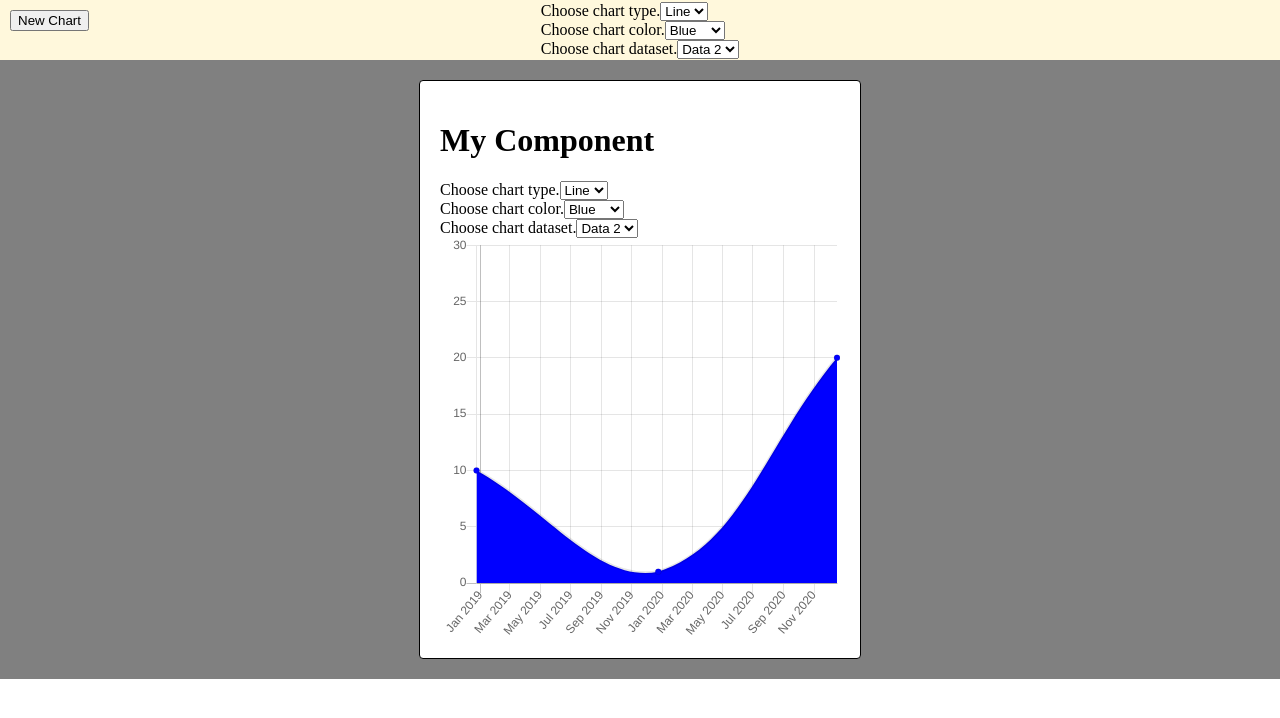
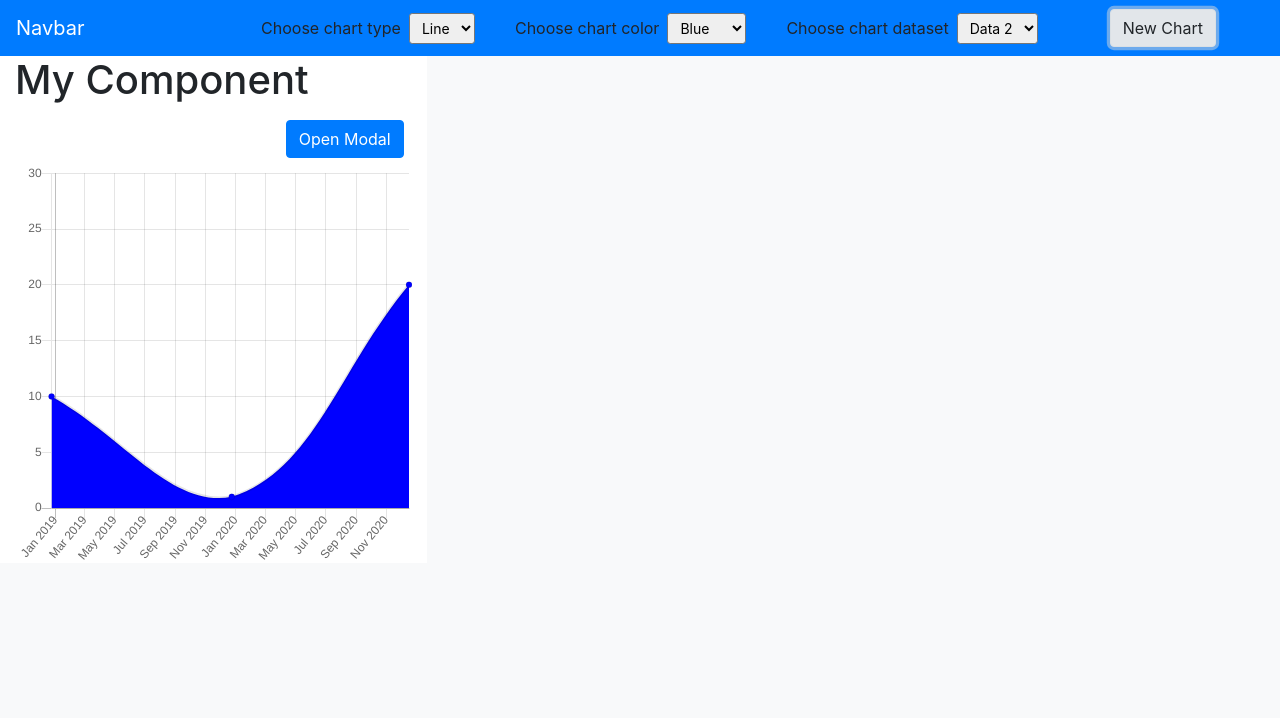
Before and after one commit to AndSzy/Data-Dashboard, a Vue app: page / in a window 1280 px wide. Both pictures are taken after a click on the button "New Chart". Shown: the top 718 px of the page. Built offline with nearby package versions, Linux system fonts and the light colour scheme.

Commit message:
Bootstrap Added

```diff
--- a/package.json
+++ b/package.json
@@ -8,6 +8,8 @@
     "lint": "vue-cli-service lint"
   },
   "dependencies": {
+    "bootstrap": "^4.5.3",
+    "bootstrap-vue": "^2.19.0",
     "chart.js": "^2.9.4",
     "core-js": "^3.6.5",
     "vue": "^2.6.11",
--- a/public/index.html
+++ b/public/index.html
@@ -3,11 +3,11 @@
   <head>
     <meta charset="utf-8">
     <meta http-equiv="X-UA-Compatible" content="IE=edge">
-    <meta name="viewport" content="width=device-width,initial-scale=1.0">
+    <meta name="viewport" content="width=device-width,initial-scale=1.0, shrink-to-fit=no">
     <link rel="icon" href="<%= BASE_URL %>favicon.ico">
     <title><%= htmlWebpackPlugin.options.title %></title>
   </head>
-  <body>
+  <body class="bg-light">
     <noscript>
       <strong>We're sorry but <%= htmlWebpackPlugin.options.title %> doesn't work properly without JavaScript enabled. Please enable it to continue.</strong>
     </noscript>
--- a/src/App.vue
+++ b/src/App.vue
@@ -1,8 +1,18 @@
 <template>
   <div id="app">
     <the-header @submitForm="newComponent"></the-header>
-    <div class="main-container">
-      <my-component
+    <chart-modal
+      :activeChartId="activeChartId"
+      :activeChartType="activeChartType"
+      :activeChartColor="this.activeChartColor"
+      :activeChartDataset="activeChartDataset"
+      @editChart="updateCharts"
+    ></chart-modal>
+    <div class="container-fluid">
+      <div class="row">
+        <my-component
+        class="col-4 bg-white"
+        @openModal="openModal"
         @editChart="updateCharts"
         v-for="chart in charts"
         :key="chart.id"
@@ -12,6 +22,7 @@
         :datasetName="chart.datasetName"
         :dataset="chart.dataset"
       ></my-component>
+      </div>
     </div>
   </div>
 </template>
@@ -19,16 +30,23 @@
 <script>
 import TheHeader from "./components/TheHeader.vue";
 import MyComponent from "./components/MyComponent.vue";
+import ChartModal from "./components/ChartModal.vue";
+
 
 export default {
   name: "App",
   components: {
     TheHeader,
     MyComponent,
+    ChartModal
   },
   data() {
     return {
       charts: [],
+      activeChartId: '',
+      activeChartType: '',
+      activeChartColor: '',
+      activeChartDataset: '',
       dataset1: [
         {
           x: new Date(2018, 11, 24),
@@ -87,32 +105,17 @@ export default {
         }
       });
     },
+    openModal(id, type, color, dataset) {
+      this.activeChartId = id;
+      this.activeChartType = type;
+      this.activeChartColor = color;
+      this.activeChartDataset = dataset;
+      this.$bvModal.show('modal-2');
+    }
   },
 };
 </script>
 
 <style>
-html {
-  box-sizing: border-box;
-}
 
-*,
-*:before,
-*:after {
-  box-sizing: border-box;
-}
-
-body {
-  margin: 0;
-  padding: 0;
-}
-
-.main-container {
-  display: flex;
-  flex-wrap: wrap;
-  justify-content: center;
-  padding: 10px;
-  background-color: grey;
-  width: 100%;
-}
 </style>
--- a/src/components/BarChart.js
+++ b/src/components/BarChart.js
@@ -5,6 +5,8 @@ export default {
   props: ['dataset','color'],
   watch: {
     color() {
+        console.log("color in bar chart changed");
+
         this.data.datasets[0].backgroundColor = this.color;
         this.$data._chart.update();
         // this.renderChart(this.data, this.options);
--- /dev/null
+++ b/src/components/ChartModal.vue
@@ -0,0 +1,70 @@
+<template>
+    <b-modal id="modal-2">
+        <h2>Hello From ChartModal.vue</h2>
+        <form>
+            <div class="form-control">
+                <label for="chartType">Choose chart type.</label>
+                <select name="chartType" id="chartType" v-model="selectedChartType">
+                    <option value="Line">Line</option>
+                    <option value="Bar">Bar</option>
+                </select>
+            </div>
+            <div class="form-control">
+                <label for="chartColor">Choose chart color.</label>
+                <select name="chartColor" id="chartColor" v-model="selectedColor">
+                    <option value="red">Red</option>
+                    <option value="blue">Blue</option>
+                    <option value="green">Green</option>
+                </select>
+            </div>
+            <div class="form-control">
+                <label for="chartData">Choose chart dataset.</label>
+                <select name="chartData" id="chartData" v-model="selectedDatasetName">
+                    <option value="data1">Data 1</option>
+                    <option value="data2">Data 2</option>
+                </select>
+            </div>
+        </form>
+    </b-modal>
+</template>
+<script>
+export default {
+    props: ['activeChartId', 'activeChartType', 'activeChartColor', 'activeChartDataset'],
+    data() {
+    return {
+      selectedChartType: this.activeChartType,
+      selectedColor: this.activeChartColor,
+      selectedDatasetName: this.activeChartDataset ,
+    };
+  },
+    watch: {
+    selectedChartType() {
+      this.$emit(
+        "editChart",
+        this.activeChartId,
+        this.selectedChartType,
+        this.selectedColor,
+        this.selectedDatasetName
+      );
+    },
+    selectedColor() {
+      this.$emit(
+        "editChart",
+        this.activeChartId,
+        this.selectedChartType,
+        this.selectedColor,
+        this.selectedDatasetName
+      );
+    },
+    selectedDatasetName() {
+      this.$emit(
+        "editChart",
+        this.activeChartId,
+        this.selectedChartType,
+        this.selectedColor,
+        this.selectedDatasetName
+      );
+    },
+  },
+}
+</script>
--- a/src/components/LineChart.js
+++ b/src/components/LineChart.js
@@ -5,6 +5,7 @@ export default {
   props: ['dataset','color'],
   watch: {
     color() {
+        console.log("color in line chart changed");
         this.data.datasets[0].backgroundColor = this.color;
         this.$data._chart.update();
         // this.renderChart(this.data, this.options);
--- a/src/components/MyComponent.vue
+++ b/src/components/MyComponent.vue
@@ -1,7 +1,10 @@
 <template>
   <div class="new-window-container">
+    <div>
       <h1>My Component</h1>
-        <form>
+      <button class="btn btn-primary m-2 float-right" @click="openModal">Open Modal</button>
+    </div>
+    <!-- <form>
             <div class="form-control">
                 <label for="chartType">Choose chart type.</label>
                 <select name="chartType" id="chartType" v-model="selectedChartType">
@@ -24,55 +27,74 @@
                     <option value="data2">Data 2</option>
                 </select>
             </div>
-        </form>
-        <line-chart v-if="selectedChartType === 'Line'" :color="color" :dataset="dataset" ></line-chart>
-        <bar-chart v-else-if="selectedChartType === 'Bar'" :color="color" :dataset="dataset" ></bar-chart>
+        </form> -->
+    <line-chart
+      v-if="chartType === 'Line'"
+      :color="color"
+      :dataset="dataset"
+    ></line-chart>
+    <bar-chart
+      v-else-if="chartType === 'Bar'"
+      :color="color"
+      :dataset="dataset"
+    ></bar-chart>
   </div>
 </template>
 
 <script>
-import LineChart from './LineChart.js';
-import BarChart from './BarChart.js';
-
+import LineChart from "./LineChart.js";
+import BarChart from "./BarChart.js";
 
 export default {
   components: {
     LineChart,
-        BarChart
+    BarChart,
   },
-    props: ['id', 'chartType', 'color', 'datasetName', 'dataset'],
-    data() {
-        return {
-            selectedChartType: this.chartType,
-            selectedColor: this.color,
-            selectedDatasetName: this.datasetName,
-
+  props: ["id", "chartType", "color", "datasetName", "dataset"],
+  methods: {
+    openModal() {
+      this.$emit("openModal", this.id, this.chartType, this.color, this.datasetName);
     }
   },
-    watch: {
-        selectedChartType() {
-            this.$emit('editChart', this.id, this.selectedChartType, this.selectedColor, this.selectedDatasetName);
-        },
-        selectedColor() {
-            this.$emit('editChart', this.id, this.selectedChartType, this.selectedColor, this.selectedDatasetName);
-        },
-        selectedDatasetName() {
-            this.$emit('editChart', this.id, this.selectedChartType, this.selectedColor, this.selectedDatasetName);
-        }
-    },
-}
+//   data() {
+//     return {
+//       selectedChartType: this.chartType,
+//       selectedColor: this.color,
+//       selectedDatasetName: this.datasetName,
+//     }
+//   },
+//   watch: {
+//     selectedChartType() {
+//         console.log("type changed");
+//       this.$emit(
+//         "editChart",
+//         this.id,
+//         this.selectedChartType,
+//         this.selectedColor,
+//         this.selectedDatasetName
+//       );
+//     },
+//     selectedColor() {
+//       this.$emit(
+//         "editChart",
+//         this.id,
+//         this.selectedChartType,
+//         this.selectedColor,
+//         this.selectedDatasetName
+//       );
+//     },
+//     selectedDatasetName() {
+//       this.$emit(
+//         "editChart",
+//         this.id,
+//         this.selectedChartType,
+//         this.selectedColor,
+//         this.selectedDatasetName
+//       );
+//     },
+//   },
+};
 </script>
 
 <style scoped>
-.new-window-container {
-    padding: 20px;
-    margin: 10px;
-    border: 1px solid #000;
-    border-radius: 4px;
-    background-color: #fff;
-}
-.chart-container {
-    width: 400px;
-    height: 400px;
-}
 </style>
--- a/src/components/TheHeader.vue
+++ b/src/components/TheHeader.vue
@@ -1,32 +1,33 @@
 <template>
-    <header>
-        <form @submit.prevent="submitForm">
-            <div class="form-control">
-                <label for="chartType">Choose chart type.</label>
-                <select name="chartType" id="chartType" v-model="chartType">
+    <nav class="navbar navbar-dark bg-primary">
+        <a class="navbar-brand" href="#">Navbar</a>
+        <form class="form-inline" @submit.prevent="submitForm">
+            <div class="form-group mx-3">
+                <label for="chartType">Choose chart type</label>
+                <select class="form-control-sm mx-2" name="chartType" id="chartType" v-model="chartType">
                     <option value="Line">Line</option>
                     <option value="Bar">Bar</option>
                 </select>
             </div>
-            <div class="form-control">
-                <label for="chartColor">Choose chart color.</label>
-                <select name="chartColor" id="chartColor" v-model="chartColor">
+            <div class="form-group mx-3">
+                <label for="chartColor">Choose chart color</label>
+                <select class="form-control-sm mx-2" name="chartColor" id="chartColor" v-model="chartColor">
                     <option value="red">Red</option>
                     <option value="blue">Blue</option>
                     <option value="green">Green</option>
                 </select>
             </div>
-            <div class="form-control">
-                <label for="chartData">Choose chart dataset.</label>
-                <select name="chartData" id="chartData" v-model="chartData">
+            <div class="form-group mx-3">
+                <label for="chartData">Choose chart dataset</label>
+                <select class="form-control-sm mx-2" name="chartData" id="chartData" v-model="chartData">
                     <option value="data1">Data 1</option>
                     <option value="data2">Data 2</option>
                 </select>
             </div>
-            <button>New Chart</button>
+            <button type="submit" class="btn btn-light mx-5">New Chart</button>
         </form>
 
-    </header>
+    </nav>
 </template>
 
 <script>
@@ -49,22 +50,4 @@ export default {
 
 <style scoped>
 
-header {
-    background-color: cornsilk;
-    height: 60px;
-    display: flex;
-    align-items: center;
-    justify-content: center;
-    position: relative;
-}
-
-button {
-    position: absolute;
-    left: 10px;
-    top: 10px;
-    cursor: pointer;
-}
-
-
-
 </style>
```
Also changed, not shown: src/main.js (+8 -0 lines), 1 other file (tests, documents, lock files or other folders). Lines whose indentation alone changed are shown as unchanged.
